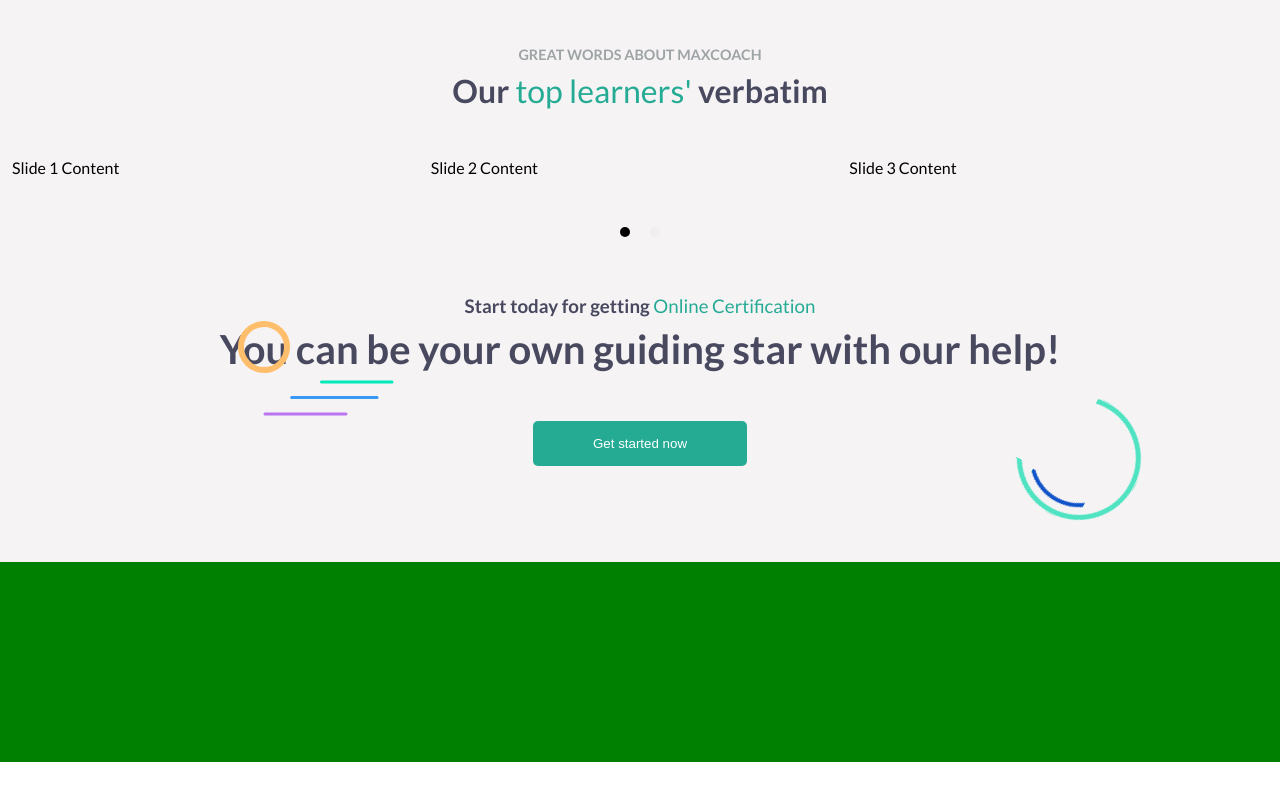
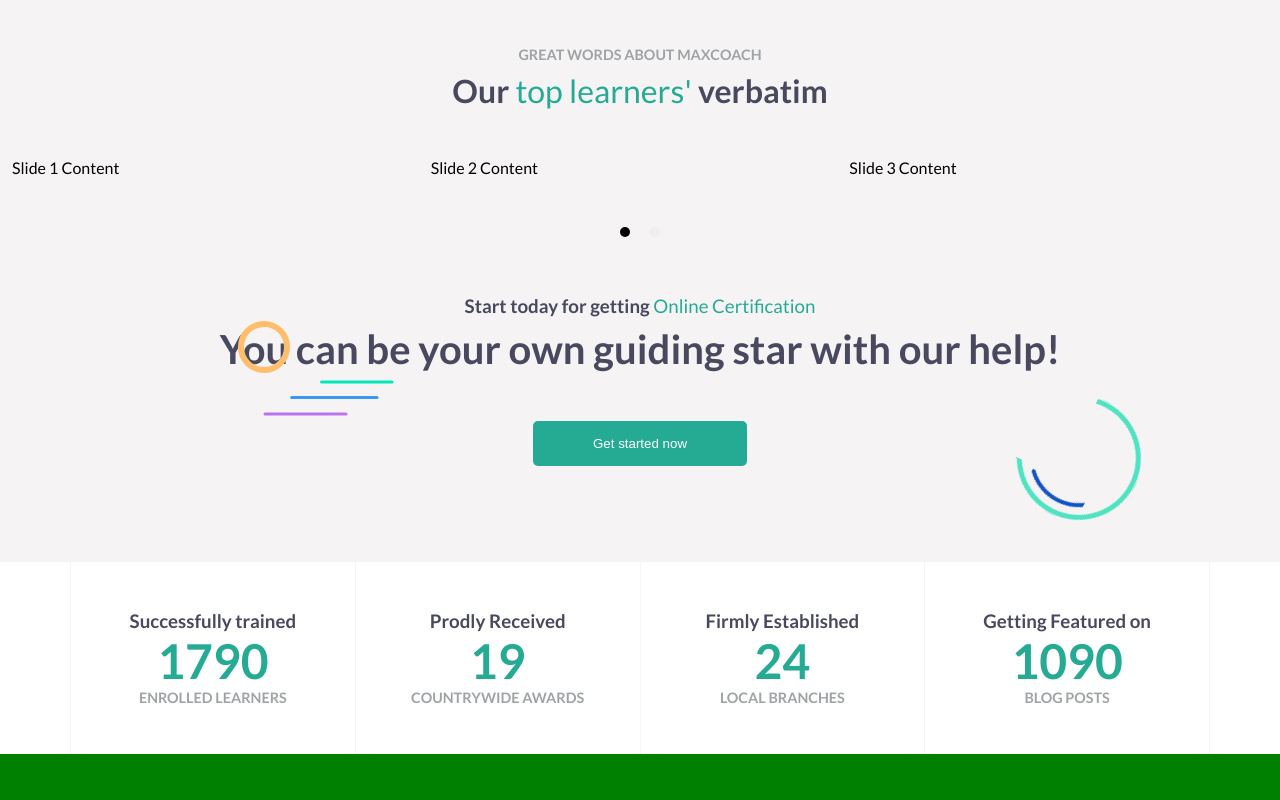
Before and after one commit to GianlucaBenassi/proj-html-vuejs, a Vue app: page / in a window 1280 px wide. Shown: the part 3243-4043 px from the top of the page. Before the commit the page ends 4005 px from the top, so only its background shows below. Built offline with nearby package versions, Linux system fonts and the light colour scheme.

Commit message:
Data component layout

```diff
--- a/src/assets/style/global.scss
+++ b/src/assets/style/global.scss
@@ -149,3 +149,11 @@ h1,h2,h3 {
 .hover-text-green:hover {
     color: $mainGreen;
 }
+
+.border-left-grey {
+    border-left: 1px solid $veryLightGrey;
+}
+
+.border-right-grey {
+    border-right: 1px solid $veryLightGrey;
+}
--- a/src/components/sections/Data.vue
+++ b/src/components/sections/Data.vue
@@ -1,6 +1,34 @@
 <template>
     <section>
+        <div class="container">
+            <div class="row">
 
+                <div class="col text-center border-left-grey border-right-grey p-5">
+                    <h3>Successfully trained</h3>
+                    <span class="text-green big-number">1790</span>
+                    <h3 class="sub-title">enrolled learners</h3>
+                </div>
+
+                <div class="col text-center border-right-grey p-5">
+                    <h3>Prodly Received</h3>
+                    <span class="text-green big-number">19</span>
+                    <h3 class="sub-title">countrywide awards</h3>
+                </div>
+
+                <div class="col text-center border-right-grey p-5">
+                    <h3>Firmly Established</h3>
+                    <span class="text-green big-number">24</span>
+                    <h3 class="sub-title">local branches</h3>
+                </div>
+
+                <div class="col text-center border-right-grey p-5">
+                    <h3>Getting Featured on</h3>
+                    <span class="text-green big-number">1090</span>
+                    <h3 class="sub-title">blog posts</h3>
+                </div>
+
+            </div>
+        </div>
     </section>
 </template>
 
@@ -12,4 +40,9 @@ export default {
 
 <style lang='scss' scoped>
 
+.big-number {
+    font-size: 3rem;
+    font-weight: bold;
+}
+
 </style>
```
